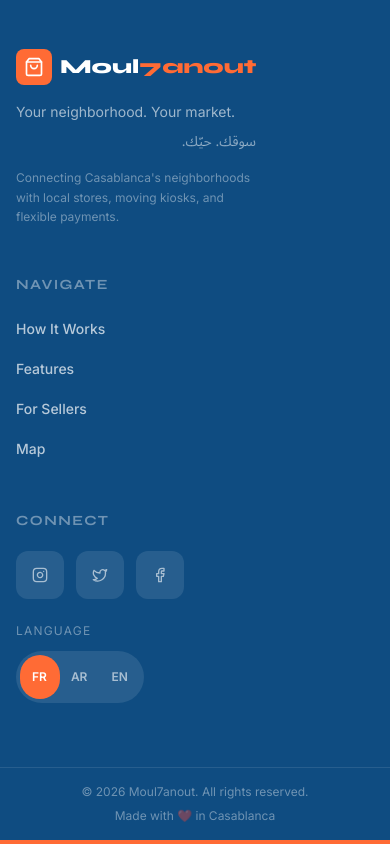
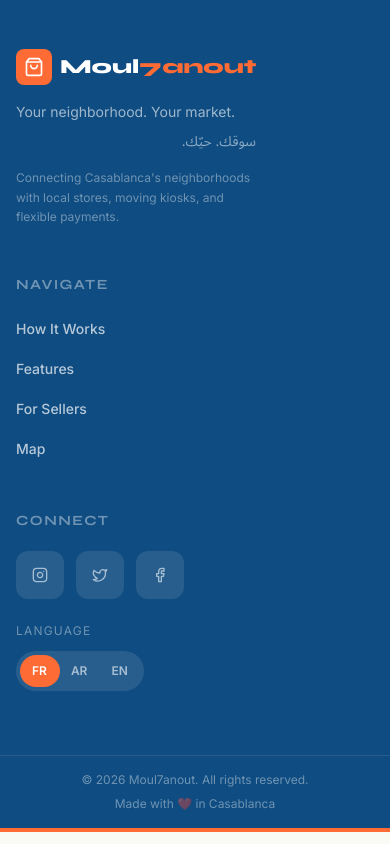
Before and after one commit to 7ossam-II/Moul-L7anout, a Next.js app in the folder website/: page / in a window 390 px wide. Shown: the part 1293-2137 px from the top of the page. Built offline with nearby package versions, Linux system fonts and the light colour scheme.

Commit message:
fix(website): polish pass — smooth scroll verification and mobile responsiveness fixes

```diff
--- a/website/components/sections/Footer.tsx
+++ b/website/components/sections/Footer.tsx
@@ -73,7 +73,7 @@
           key={l}
           ref={(el) => { refs.current[i] = el; }}
           onClick={() => setLang(l)}
-          className={`relative z-10 text-xs font-inter font-semibold px-3 py-1.5 rounded-full transition-colors duration-200 min-h-[44px] ${
+          className={`relative z-10 text-xs font-inter font-semibold px-3 py-1.5 rounded-full transition-colors duration-200 min-h-[32px] ${
             lang === l ? "text-white" : "text-white/60 hover:text-white"
           }`}
         >
```
